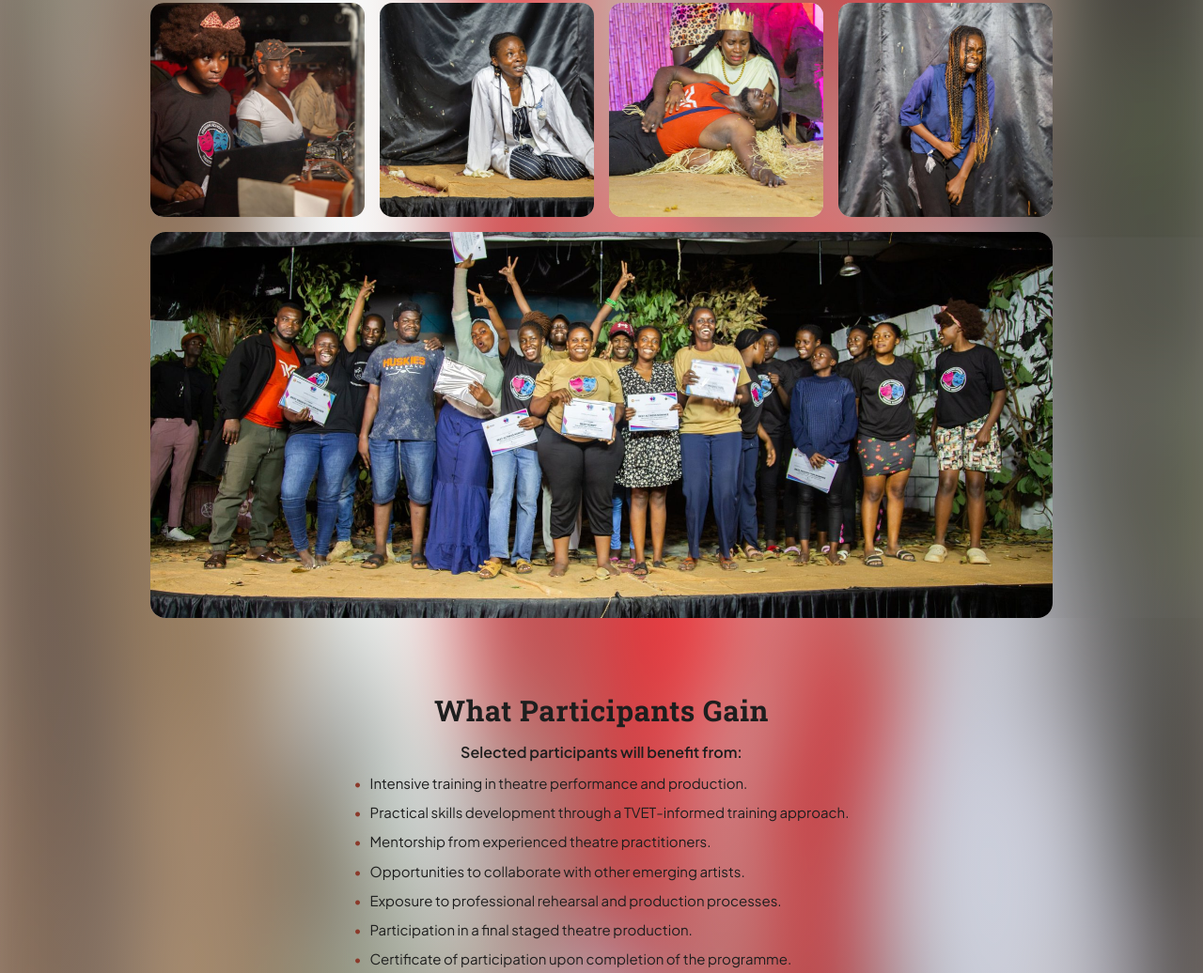
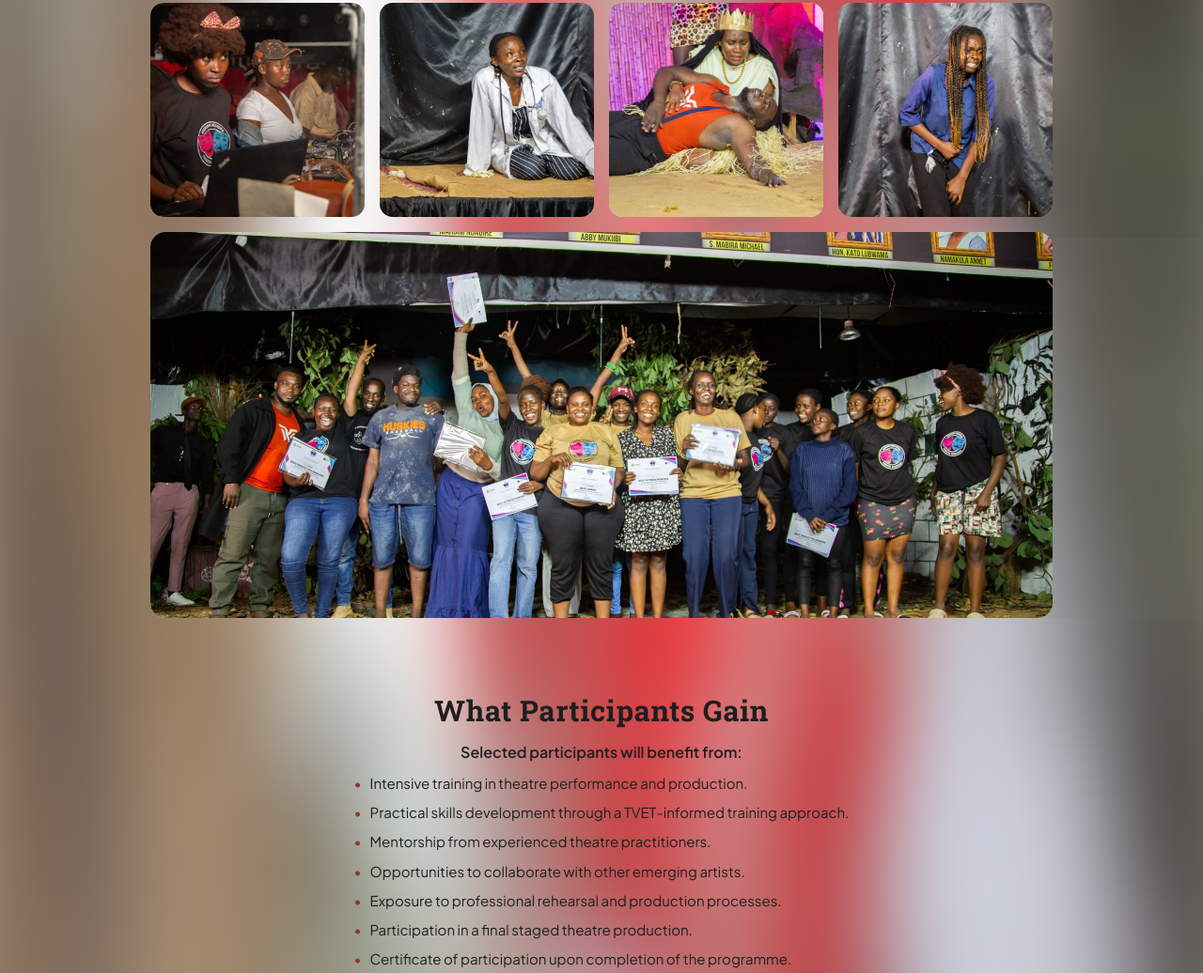
Before and after one commit to Backheart/nmm, a plain HTML site: page page4/page4.html in a window 1280 px wide. Shown: the part 4599-5635 px from the top of the page at 94% size. Drawn offline with Linux system fonts and the light colour scheme.

Commit message:
Some edit in html

```diff
--- a/page4/page4.css
+++ b/page4/page4.css
@@ -128,7 +128,7 @@
 .p4>.p4-sched,.p4>.p4-gain{display:grid;justify-items:center;gap:20px}
 .p4>.p4-sched{margin-top:calc(var(--gap) + 20px)}
 .p4bg8{left:0;top:0;width:100%;height:100%;object-fit:fill;opacity:.6}
-.p4 .bento3 .pano img{object-position:50% 60%}
+.p4 .bento3 .pano img{object-position:50% 30%}
 .p4 .cta p{max-width:27em;text-wrap:balance}
 .p4-sched h2,.p4-gain h2{margin:0;text-align:center;font:700 clamp(1.5rem,2.4vw,2rem)/1.2 'Roboto Slab',Georgia,serif;letter-spacing:.02em}
 .p4-sched>p{margin:0;max-width:640px;text-align:center;font-size:.9375rem;line-height:1.65}
```
